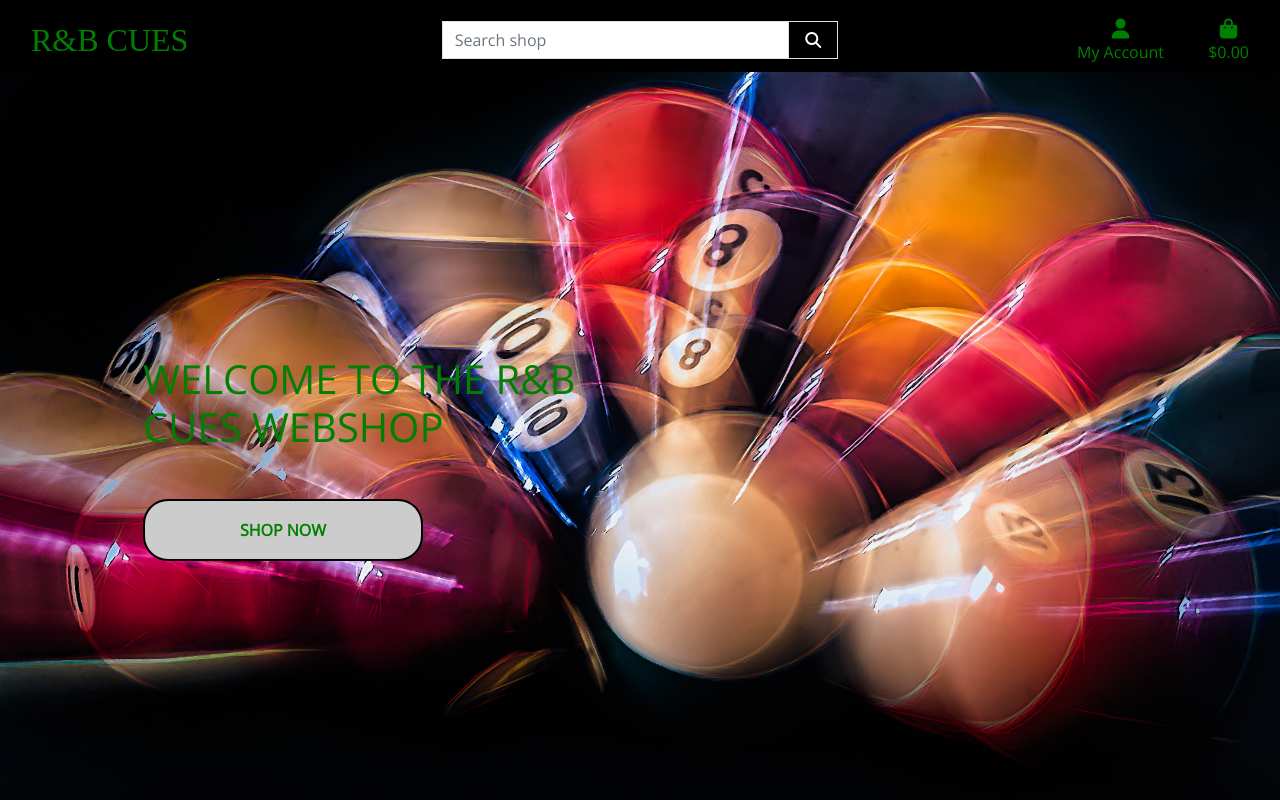
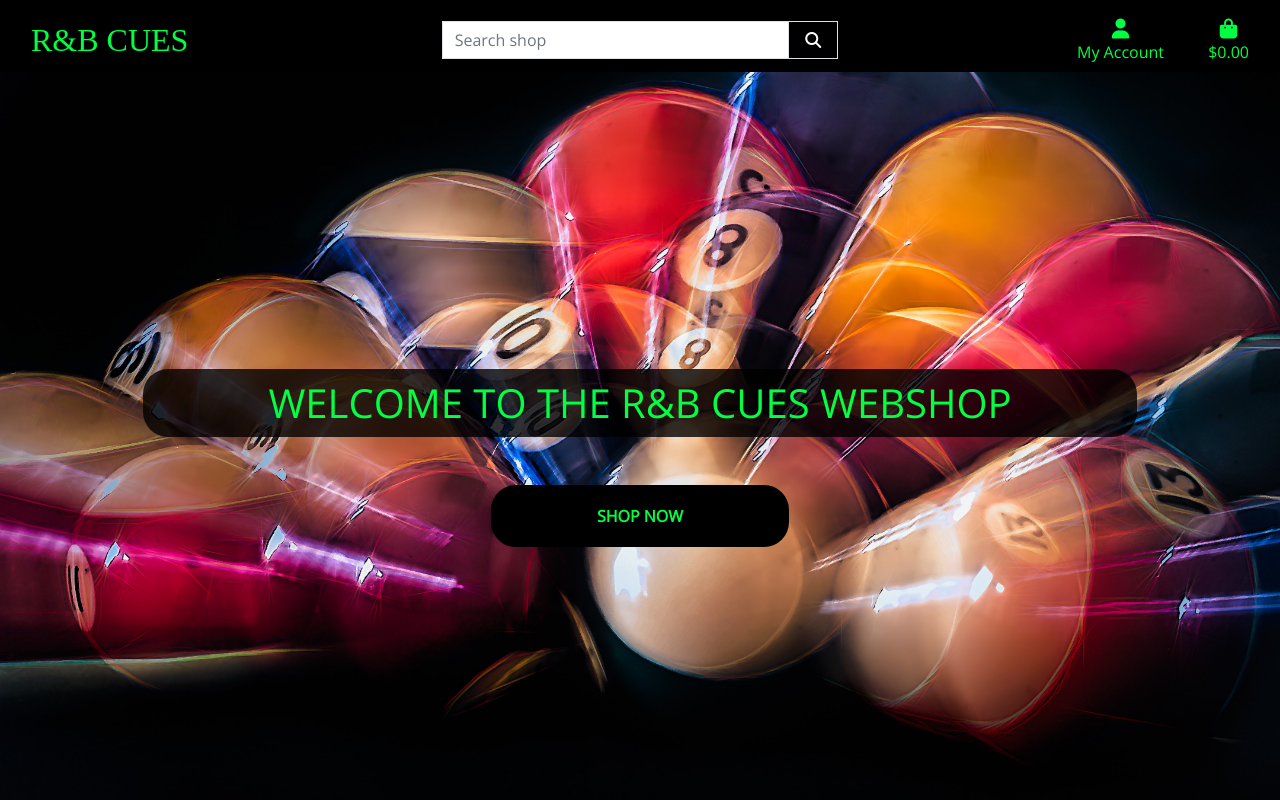
Before and after one commit to Code-Institute-Submissions/rb-cues, a Django app: page / in a window 1280 px wide. Run offline with Django 3.2, Linux system fonts and the light colour scheme; some libraries are stand-ins or nearby versions; some web fonts are replaced.

Commit message:
Updated base template, index page and css

```diff
--- a/home/templates/home/index.html
+++ b/home/templates/home/index.html
@@ -12,7 +12,7 @@
 {% block content %}
     <div class="container h-100">
         <div class="row h-100">
-            <div class="col-7 col-md-6 my-auto">
+            <div class="col-12 my-auto">
 
                 <!-- Title on index page -->
                 <h1 class="logo-font main-header-text text-green-rb">
--- a/static/css/base.css
+++ b/static/css/base.css
@@ -14,12 +14,19 @@ h2 {
     font-family: 'Rye';
 }
 
+.main-header-text {
+    padding: 10px;
+    background-color: rgba(0,0,0,0.8);
+    border-radius: 25px;
+    text-align: center;
+}
+
 .bg-dark {
     background-color: #000!important;
 }
 
 .text-green-rb {
-    color: green;
+    color: rgba(1,255,66,1)
 }
 
 .icon {
@@ -41,20 +48,21 @@ h2 {
 
 /* buttons */
 .shop-now-button {
-    color: green;
-    width: 100%;
     font-weight: 800;
+    padding: initial;
+    display: inherit;
 }
 
 .shop-now-div {
-    border: 2px solid black;
+    border: 2px solid rgba(0,0,0,1);
     border-radius: 25px;
-    background: #ccc;
-    max-width: 280px;
+    background: rgba(0,0,0,1);;
+    width: 30%;
+    margin: auto;
 }
 
 .btn-black {
-    background: black;
+    background: rgba(0,0,0,1);
     color: white;
 }
 
@@ -65,11 +73,11 @@ h2 {
 .btn-black:active,
 .btn-black:focus {
     background: #222;
-    color: white;
+    color: #fff;
 }
 
 .shop-now-button:hover {
-    color: white;
+    color: #fff;
 }
 
 /* --- Smaller devices --- */
```
